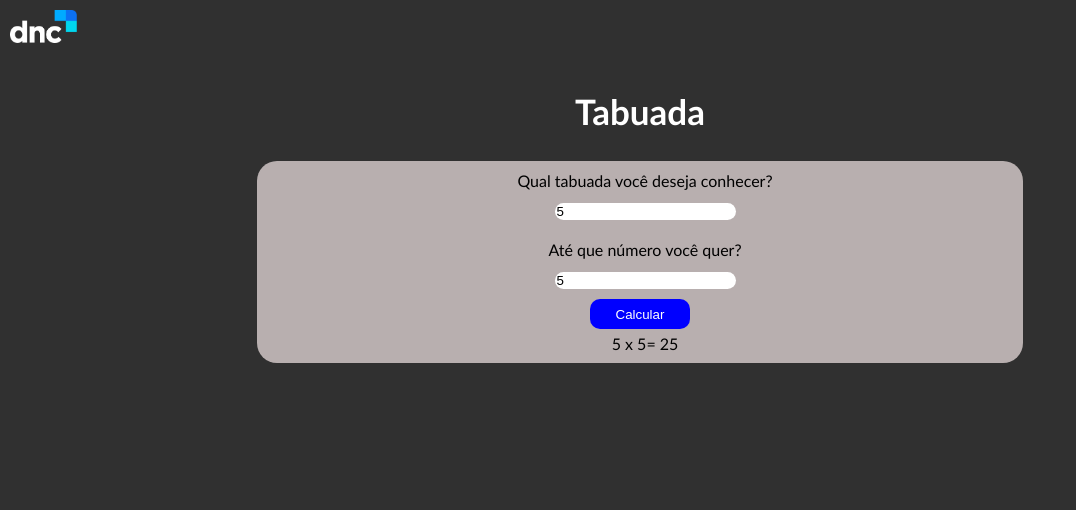
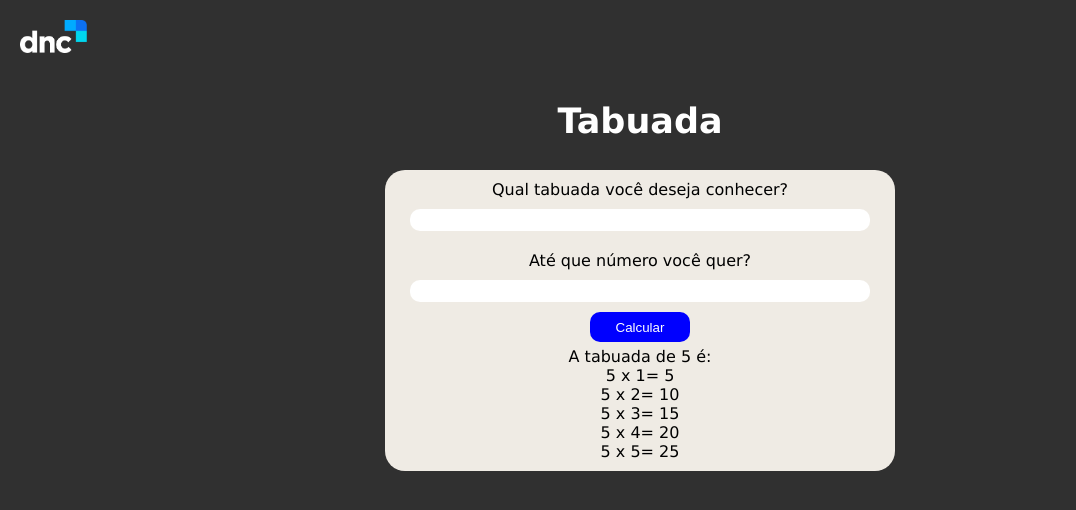
Before and after one commit to pripc/Tabuada, a plain HTML site: page DesafioTabuada/index.html in a window 1280 px wide. Both pictures are taken after typing "5", "5" into the empty fields and a click on the button "Calcular". Shown: the whole page, without its empty margins (0-1076 px from the left). Drawn offline with Linux system fonts and the light colour scheme.

Commit message:
Aprimorando a aplicação

```diff
--- a/DesafioTabuada/index.html
+++ b/DesafioTabuada/index.html
@@ -9,15 +9,19 @@
         body{
             background-color:rgb(48, 48, 48);
             margin:2px;
-            font-family: 'Gill Sans', 'Gill Sans MT', Calibri, 'Trebuchet MS', sans-serif;
+            font-family: Verdana, Geneva, Tahoma, sans-serif;
+        }
+        header img{
+            margin: 10px auto auto 10px;
         }
 
         #caixaTxt{
             text-align: center;
-            background-color: rgb(184, 175, 175);
+            background-color: rgb(239, 235, 228);
             border-radius: 20px;
-            margin-right: 20%;
-            margin-left: 20%;
+            margin-right: 30%;
+            margin-left: 30%;
+            height: auto;
 
         }
         main section h1{
@@ -33,12 +37,15 @@
             padding-top: 10px;
         }
         .input{
-            height:15px;
+            height:20px;
+            width:80%;
             border-radius: 10px;
             border-style: none;
+            padding-left: 5%;
+            padding-right: 5%;
         }
         p{
-            margin:10px auto auto 10px;
+            margin:10px auto auto auto;
         }
         button{
             background-color: blue;
--- a/DesafioTabuada/javascript.js
+++ b/DesafioTabuada/javascript.js
@@ -1,16 +1,21 @@
 let tabuada = window.document.getElementById('numTab')
 let quantValores= window.document.getElementById('qtdTab')
-listaTabuada = []
 let resultado = window.document.querySelector('p#res')
+
 function calcularTabuada(){
+    resultado.innerText = `A tabuada de ${tabuada.value} é:
+    `
     if ((quantValores.value).length == 0 || (tabuada.value).lenth == 0){
         window.alert('[ERRO] Favor inserir valores nos campos')
     }else{
+
         for (let i=1; i <=quantValores.value ; i++){
             let multiplicacao = tabuada.value * i
-            resultado.innerHTML = `${tabuada.value} x ${i}= ${multiplicacao}`
+            resultado.innerHTML += `${tabuada.value} x ${i}= ${multiplicacao} <br>`
+            }
+
         }
+        tabuada.value = ''
+        quantValores.value =''
 
     }
-
-}
```
